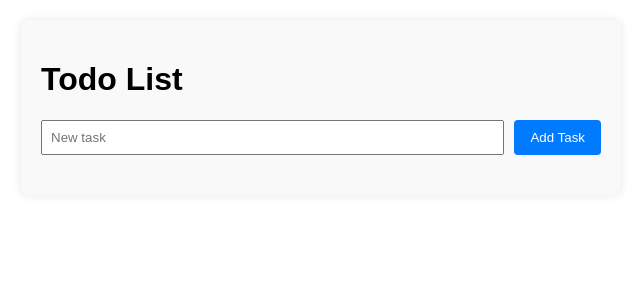
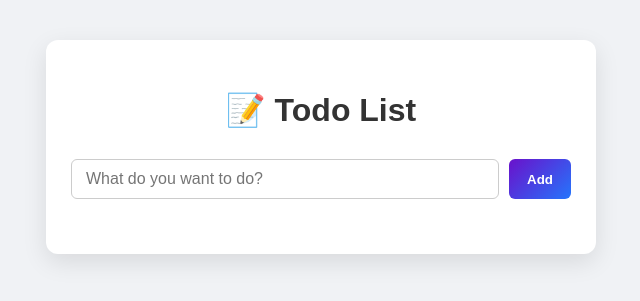
Before and after one commit to bhupendra9211/Python-todo-without-framework, a Python web app: template templates/index.html in a window 1280 px wide. Shown: the top 301 px of the page, without its empty margins (319-959 px from the left). Run offline with Jinja, Linux system fonts and the light colour scheme; the template is opened without the code that fills it, so the values that code supplies are empty.

Commit message:
improved the design

```diff
--- a/static/script.js
+++ b/static/script.js
@@ -12,7 +12,7 @@ async function loadTodos() {
         li.innerHTML = `
             <input type="checkbox" ${todo.completed ? 'checked' : ''}>
             <span class="${todo.completed ? 'completed' : ''}">${todo.task}</span>
-            <button class="deleteBtn">🗑️</button>
+            <button class="deleteBtn">Delete</button>
         `;
         li.querySelector('input').addEventListener('change', () => toggleTodo(todo.id));
         li.querySelector('.deleteBtn').addEventListener('click', () => deleteTodo(todo.id));
--- a/static/style.css
+++ b/static/style.css
@@ -1,53 +1,100 @@
 body {
-    font-family: Arial, sans-serif;
-    max-width: 600px;
-    margin: 20px auto;
-    padding: 0 20px;
+    font-family: 'Poppins', Arial, sans-serif;
+    background: #f0f2f5;
+    margin: 0;
+    padding: 40px 0;
 }
 
 .container {
-    background: #f9f9f9;
-    padding: 20px;
-    border-radius: 8px;
-    box-shadow: 0 0 10px rgba(0,0,0,0.1);
+    background: #ffffff;
+    padding: 30px 25px;
+    border-radius: 12px;
+    box-shadow: 0 8px 24px rgba(0,0,0,0.1);
+    max-width: 500px;
+    margin: auto;
+}
+
+h1 {
+    text-align: center;
+    color: #333;
+    margin-bottom: 30px;
 }
 
 #todoForm {
     display: flex;
     gap: 10px;
-    margin-bottom: 20px;
+    margin-bottom: 25px;
 }
 
 #taskInput {
     flex: 1;
-    padding: 8px;
+    padding: 10px 14px;
+    border: 1px solid #ccc;
+    border-radius: 6px;
+    font-size: 16px;
+    transition: border-color 0.3s;
+}
+
+#taskInput:focus {
+    border-color: #007bff;
+    outline: none;
 }
 
 button {
-    padding: 8px 16px;
-    background: #007bff;
+    padding: 10px 18px;
+    background: linear-gradient(135deg, #6a11cb 0%, #2575fc 100%);
     color: white;
     border: none;
-    border-radius: 4px;
+    border-radius: 6px;
     cursor: pointer;
+    font-weight: 600;
+    transition: background 0.3s;
+}
+
+button:hover {
+    background: linear-gradient(135deg, #2575fc 0%, #6a11cb 100%);
 }
 
 ul {
     list-style: none;
     padding: 0;
+    margin: 0;
 }
 
 li {
     display: flex;
     align-items: center;
-    padding: 10px;
-    background: white;
-    margin-bottom: 8px;
-    border-radius: 4px;
-    gap: 10px;
+    justify-content: space-between;
+    padding: 12px 15px;
+    background: #f9f9f9;
+    margin-bottom: 10px;
+    border-radius: 6px;
+    transition: background 0.3s;
+}
+
+li:hover {
+    background: #ececec;
 }
 
 .completed {
     text-decoration: line-through;
-    opacity: 0.7;
+    opacity: 0.6;
+    color: #999;
 }
+
+/* Small delete/toggle buttons inside each task */
+.task-actions {
+    display: flex;
+    gap: 8px;
+}
+
+.task-actions button {
+    background: #dc3545;
+    padding: 6px 10px;
+    border-radius: 4px;
+    font-size: 12px;
+}
+
+.task-actions button:hover {
+    background: #c82333;
+}
--- a/templates/index.html
+++ b/templates/index.html
@@ -1,15 +1,16 @@
 <!DOCTYPE html>
-<html>
+<html lang="en">
 <head>
+    <meta charset="UTF-8">
     <title>Todo List</title>
     <link rel="stylesheet" href="/static/style.css">
 </head>
 <body>
     <div class="container">
-        <h1>Todo List</h1>
+        <h1>📝 Todo List</h1>
         <form id="todoForm">
-            <input type="text" id="taskInput" placeholder="New task" required>
-            <button type="submit">Add Task</button>
+            <input type="text" id="taskInput" placeholder="What do you want to do?" required>
+            <button type="submit">Add</button>
         </form>
         <ul id="todoList"></ul>
     </div>
```
